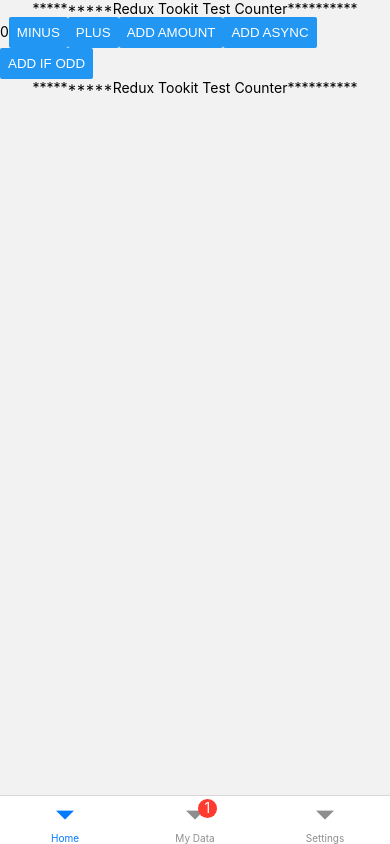
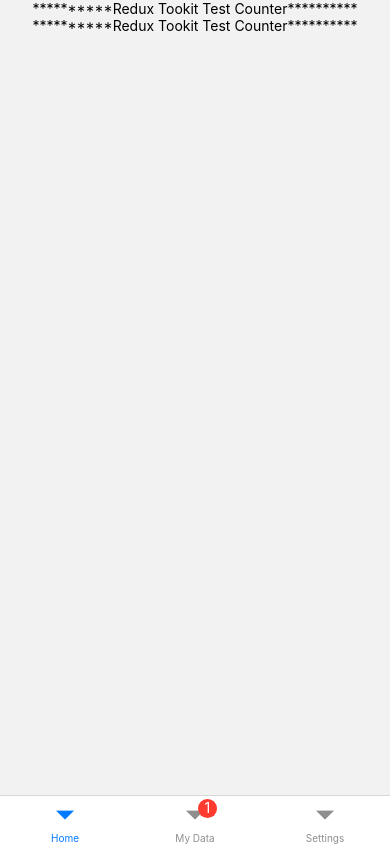
Before and after one commit to heartbit-io/heartbit-wallet-client, a React Native app: screen /Tab in a window 390 px wide. Built offline with nearby package versions, Linux system fonts and the light colour scheme.

Commit message:
feat: remove test counter

```diff
--- a/src/components/counter/Counter.tsx
+++ /dev/null
@@ -1,40 +0,0 @@
-import {Button, Text} from 'react-native';
-import React, {useState} from 'react';
-import {
-  decrement,
-  increment,
-  incrementAsync,
-  incrementByAmount,
-  incrementIfOdd,
-  selectCount,
-} from './counterSlice';
-import {useAppDispatch, useAppSelector} from '../../hooks/hooks';
-
-export function Counter() {
-  const count = useAppSelector(selectCount);
-  const dispatch = useAppDispatch();
-  const [incrementAmount, setIncrementAmount] = useState('2');
-
-  const incrementValue = Number(incrementAmount) || 0;
-
-  return (
-    <Text>
-      {count}
-      <Button onPress={() => dispatch(decrement())} title="Minus" />
-      <Button onPress={() => dispatch(increment())} title="Plus" />
-
-      <Button
-        onPress={() => dispatch(incrementByAmount(incrementValue))}
-        title="Add Amount"
-      />
-      <Button
-        onPress={() => dispatch(incrementAsync(incrementValue))}
-        title="Add Async"
-      />
-      <Button
-        onPress={() => dispatch(incrementIfOdd(incrementValue))}
-        title="Add If Odd"
-      />
-    </Text>
-  );
-}
--- a/src/components/counter/counterSlice.ts
+++ /dev/null
@@ -1,85 +0,0 @@
-import {AppThunk, RootState} from '../../stores/store';
-import {PayloadAction, createAsyncThunk, createSlice} from '@reduxjs/toolkit';
-
-import {fetchCount} from '../../apis/counterAPI';
-
-export interface CounterState {
-  value: number;
-  status: 'idle' | 'loading' | 'failed';
-}
-
-const initialState: CounterState = {
-  value: 0,
-  status: 'idle',
-};
-
-// The function below is called a thunk and allows us to perform async logic. It
-// can be dispatched like a regular action: `dispatch(incrementAsync(10))`. This
-// will call the thunk with the `dispatch` function as the first argument. Async
-// code can then be executed and other actions can be dispatched. Thunks are
-// typically used to make async requests.
-export const incrementAsync = createAsyncThunk(
-  'counter/fetchCount',
-  async (amount: number) => {
-    const response = await fetchCount(amount);
-    // The value we return becomes the `fulfilled` action payload
-    return response.data;
-  },
-);
-
-export const counterSlice = createSlice({
-  name: 'counter',
-  initialState,
-  // The `reducers` field lets us define reducers and generate associated actions
-  reducers: {
-    increment: state => {
-      // Redux Toolkit allows us to write "mutating" logic in reducers. It
-      // doesn't actually mutate the state because it uses the Immer library,
-      // which detects changes to a "draft state" and produces a brand new
-      // immutable state based off those changes
-      state.value += 1;
-    },
-    decrement: state => {
-      state.value -= 1;
-    },
-    // Use the PayloadAction type to declare the contents of `action.payload`
-    incrementByAmount: (state, action: PayloadAction<number>) => {
-      state.value += action.payload;
-    },
-  },
-  // The `extraReducers` field lets the slice handle actions defined elsewhere,
-  // including actions generated by createAsyncThunk or in other slices.
-  extraReducers: builder => {
-    builder
-      .addCase(incrementAsync.pending, state => {
-        state.status = 'loading';
-      })
-      .addCase(incrementAsync.fulfilled, (state, action) => {
-        state.status = 'idle';
-        state.value += action.payload;
-      })
-      .addCase(incrementAsync.rejected, state => {
-        state.status = 'failed';
-      });
-  },
-});
-
-export const {increment, decrement, incrementByAmount} = counterSlice.actions;
-
-// The function below is called a selector and allows us to select a value from
-// the state. Selectors can also be defined inline where they're used instead of
-// in the slice file. For example: `useSelector((state: RootState) => state.counter.value)`
-export const selectCount = (state: RootState) => state.counter.value;
-
-// We can also write thunks by hand, which may contain both sync and async logic.
-// Here's an example of conditionally dispatching actions based on current state.
-export const incrementIfOdd =
-  (amount: number): AppThunk =>
-  (dispatch, getState) => {
-    const currentValue = selectCount(getState());
-    if (currentValue % 2 === 1) {
-      dispatch(incrementByAmount(amount));
-    }
-  };
-
-export default counterSlice.reducer;
--- a/src/screens/home/Home.tsx
+++ b/src/screens/home/Home.tsx
@@ -1,6 +1,5 @@
 import {ScrollView, Text, View} from 'react-native';
 
-import {Counter} from '../../components/counter/Counter';
 import React from 'react';
 
 function Home() {
@@ -8,7 +7,6 @@ function Home() {
     <ScrollView>
       <View style={{flex: 1, alignItems: 'center', justifyContent: 'center'}}>
         <Text>**********Redux Tookit Test Counter**********</Text>
-        <Counter />
         <Text>**********Redux Tookit Test Counter**********</Text>
       </View>
     </ScrollView>
--- a/src/stores/store.ts
+++ b/src/stores/store.ts
@@ -1,11 +1,9 @@
 import {Action, ThunkAction, configureStore} from '@reduxjs/toolkit';
 
-import counterReducer from '../components/counter/counterSlice';
 import mnemonicReducer from '../components/mnemonic/mnemonicSlice';
 
 export const store = configureStore({
   reducer: {
-    counter: counterReducer,
     mnemonic: mnemonicReducer,
   },
 });
```
